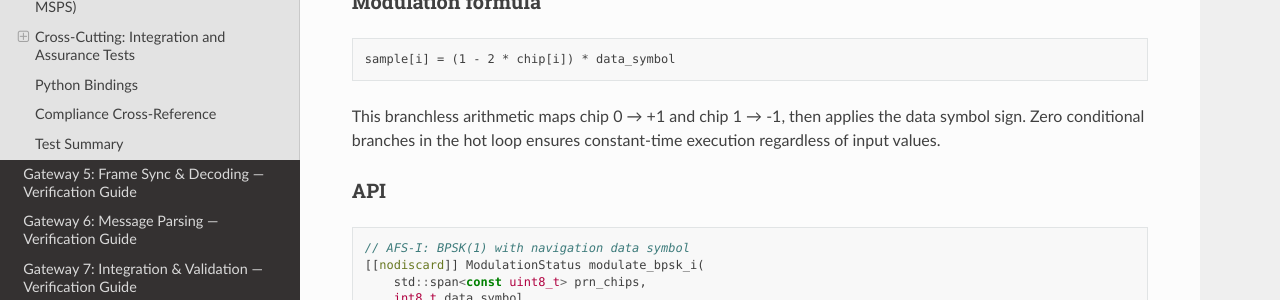
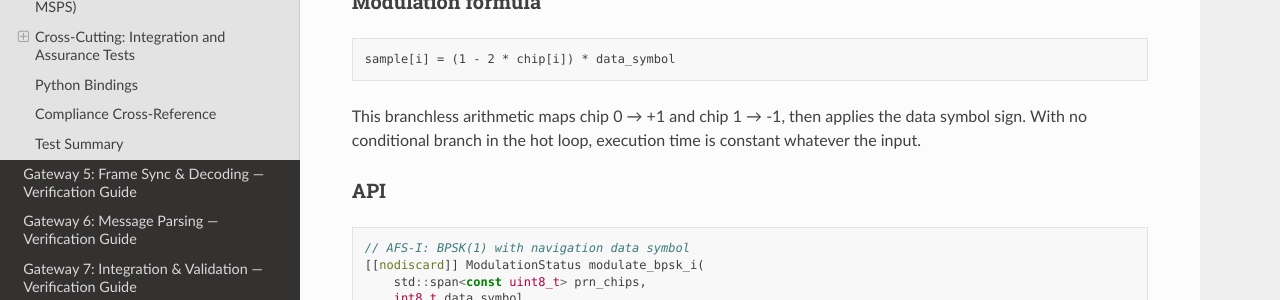
Before and after one commit to luar-space/lunalink, a Sphinx documentation site: the page built from docs/gateway4.rst, in a window 1280 px wide and 900 px high, scrolled down 706 px. Shown: the part 151-451 px from the top of the window. Built offline with Sphinx 7.4.7 and the Read the Docs theme 3.1.0, drawn with Linux system fonts in a browser that asks for light colours; pages that are not in the unit, such as notebooks, are missing from menus.

Commit message:
docs: fix truncated sentence and subject-verb agreement
Two defects found while editing the docs for style, kept separate from
the prose changes because they alter meaning rather than wording.

build_policy.rst: the enforcement-loop bullet ended mid-clause on "This
matches the no-CI-for-bench". The fragment is dropped rather than
completed — the intended policy is not recorded anywhere else in the
document, so inventing an ending would assert something unverified.

gateway4.rst: "Zero conditional branches in the hot loop ensures ..."
disagreed in number; recast so the subject is the execution time.

Note: build_policy.rst also refers to "the Dev/Bench-Only catalogue
above", which does not exist in the document. Left as-is — it needs an
author decision, not an editorial one.

Co-Authored-By: Claude Opus 5 (1M context) <noreply@anthropic.com>
Claude-Session: https://claude.ai/code/session_01SXdz4jKzhMXcZ4iQH49sb5

```diff
--- a/docs/assurance/build_policy.rst
+++ b/docs/assurance/build_policy.rst
@@ -139,6 +139,6 @@ Enforcement
   (i) ``task ci-checks`` (which calls ``task check-flags``), invoked
   manually before merge; (ii) the ``pre-commit`` and ``pre-push``
   Taskfile recipes wired into git hooks via ``task install-hooks``;
-  (iii) operator discipline.  This matches the no-CI-for-bench
+  (iii) operator discipline.
 - The Tier 3 Windows build is validated by ``test-python.yml`` (Python 3.12
   on ``windows-latest``).
--- a/docs/gateway4.rst
+++ b/docs/gateway4.rst
@@ -46,9 +46,9 @@ Modulation formula
 
    sample[i] = (1 - 2 * chip[i]) * data_symbol
 
-This branchless arithmetic maps chip 0 |rarr| +1 and chip 1 |rarr| -1,
-then applies the data symbol sign.  Zero conditional branches in the hot
-loop ensures constant-time execution regardless of input values.
+This branchless arithmetic maps chip 0 |rarr| +1 and chip 1 |rarr| -1, then
+applies the data symbol sign.  With no conditional branch in the hot loop,
+execution time is constant whatever the input.
 
 .. |rarr| unicode:: U+2192
 
```
